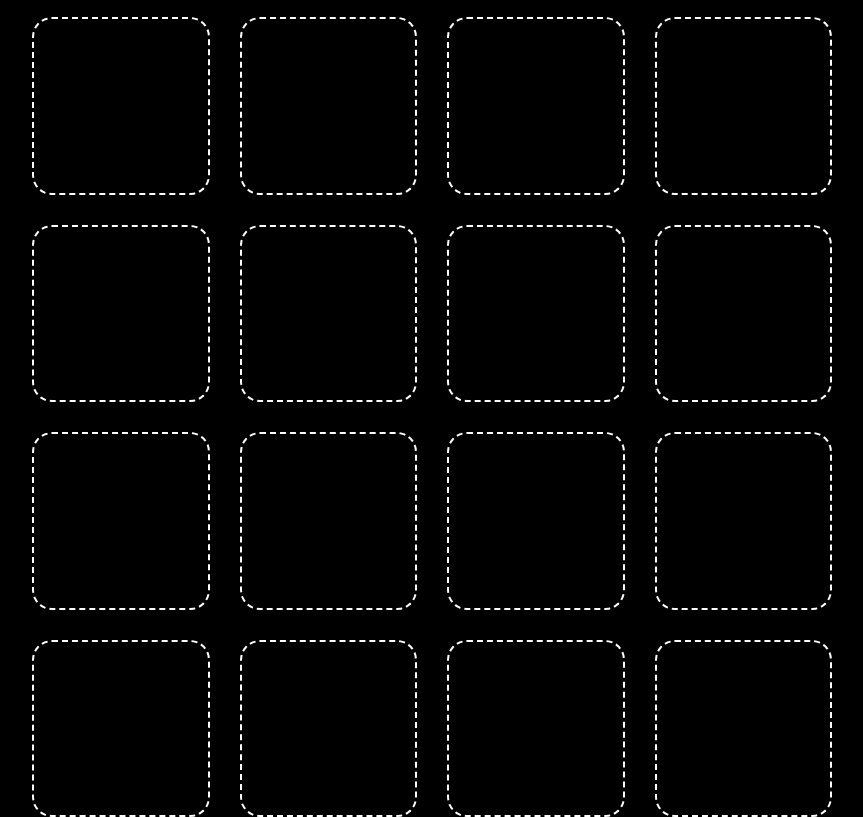
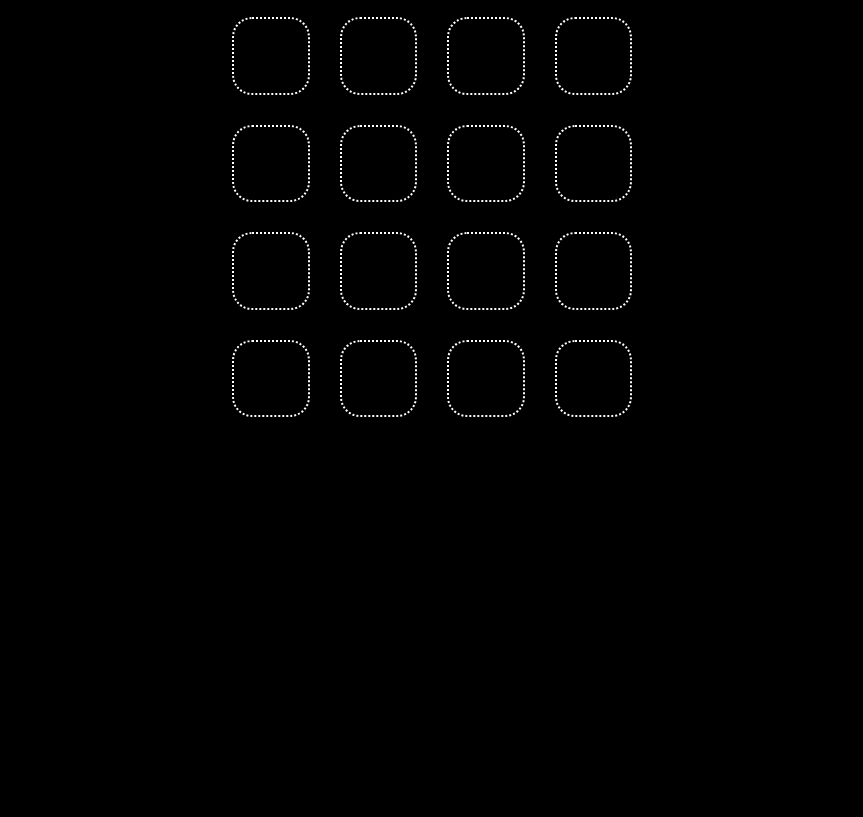
Before and after one commit to GuillaumeMonnard/MEMORY, a website built with Parcel: page src/index.html in a window 1280 px wide. Shown: the part 40-857 px from the top of the page, without its empty margins (208-1071 px from the left). After the commit the page ends 800 px from the top, so only its background shows below. Built offline with nearby package versions, Linux system fonts and the light colour scheme; a web font is replaced by a local one.

Commit message:
dashed -> dotted

```diff
--- a/src/scss/modules/_memory-game.scss
+++ b/src/scss/modules/_memory-game.scss
@@ -1,6 +1,6 @@
 #board {
-  width: 800px;
-  height: 800px;
+  width: 400px;
+  height: 400px;
   background-color: black;
   margin: 0 auto;
   display: grid;
@@ -9,7 +9,7 @@
 
 .card {
   position: relative;
-  border: dashed 2px white;
+  border: dotted 2px white;
   border-radius: 20px;
   font-size: 40px;
 
@@ -30,7 +30,7 @@
   }
 
   &.active {
-    border: dashed 2px lightcoral;
+    border: dotted 2px lightcoral;
   }
 
   &.found {
@@ -45,7 +45,6 @@
   font-size: 2rem;
   color: black;
   background-color: white;
-  border: 3px darkblue solid;
   padding: 20px;
 }
 
```
